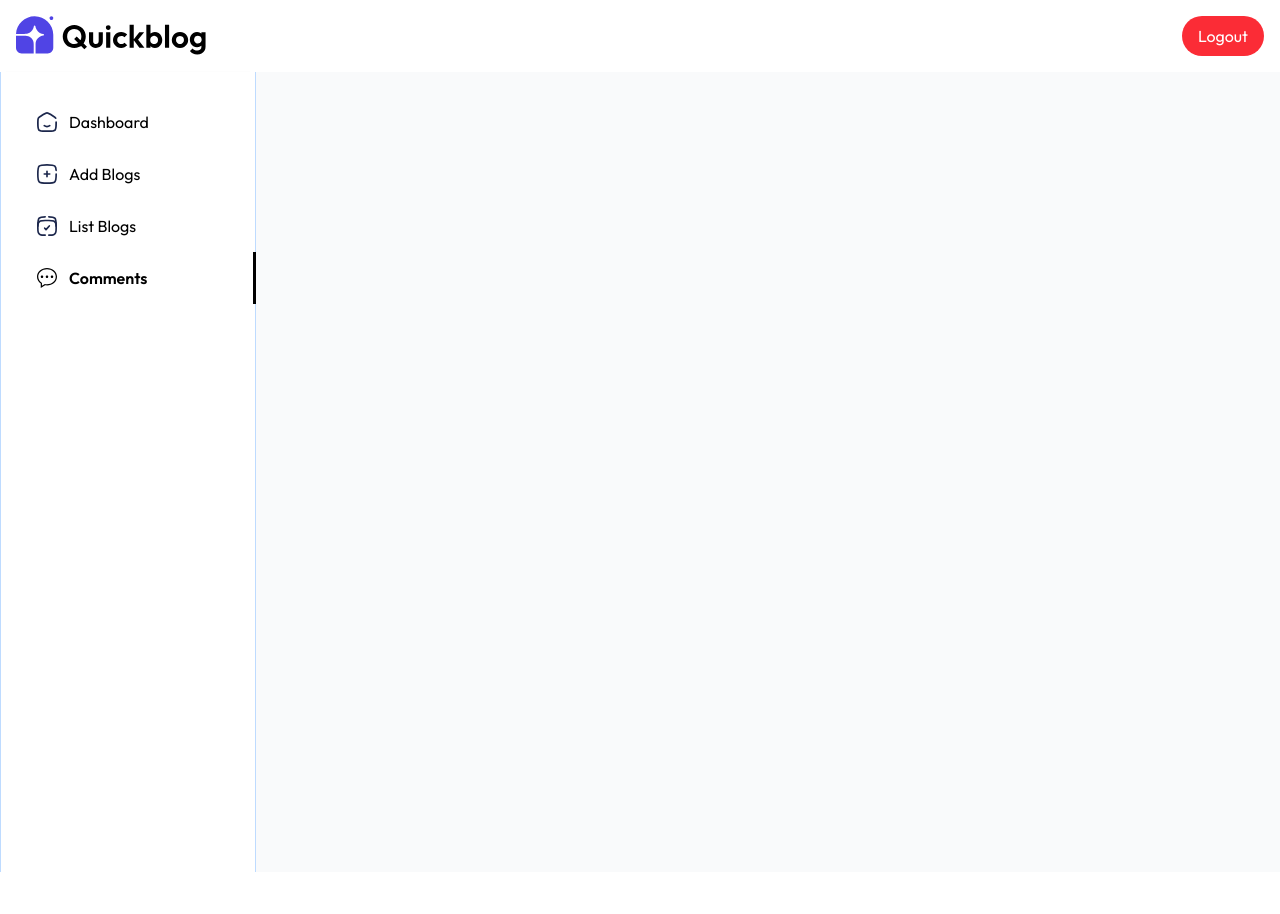
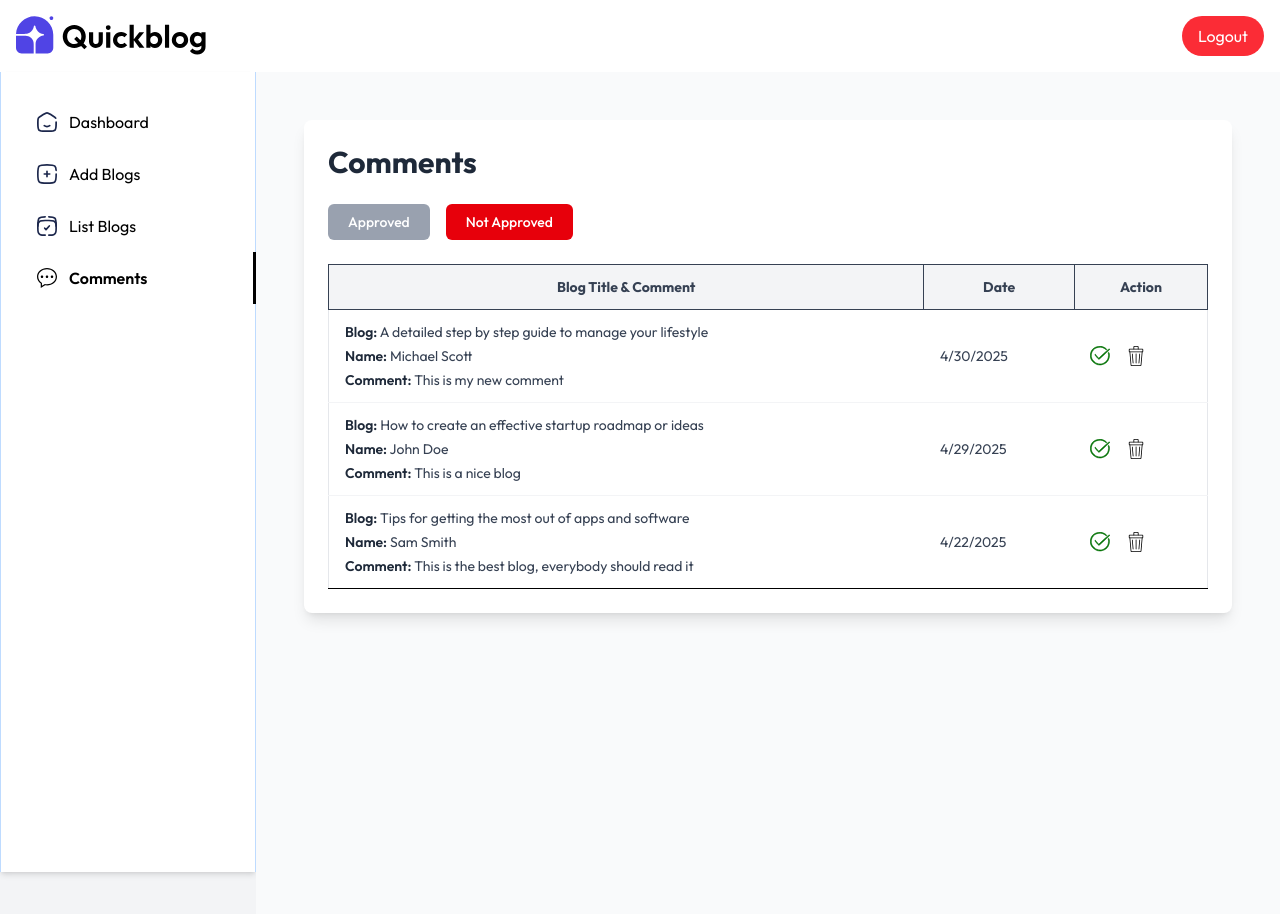
Before and after one commit to karuna207/QuillAI, a React (Vite) app in the folder frontend/: page /admin/Comments in a window 1280 px wide. Shown: the top 914 px of the page. Before the commit the page ends 872 px from the top, so only its background shows below. Built offline with nearby package versions, Linux system fonts and the light colour scheme.

Commit message:
Comment Page created

```diff
--- /dev/null
+++ b/frontend/src/components/admin/CommentTableItem.jsx
@@ -0,0 +1,50 @@
+import React from 'react';
+import { assets } from '../../assets/assets';
+
+const CommentTableItem = ({ comment, fetchComment, index }) => {
+  const { blog, createdAt, _id } = comment;
+  const blogDate = new Date(createdAt);
+
+  return (
+    <tr className="border-b hover:bg-gray-50 transition">
+      <td className="px-4 py-3 align-top text-sm text-gray-700">
+        <div>
+          <p className="mb-1">
+            <span className="font-semibold text-gray-800">Blog:</span> {blog.title}
+          </p>
+          <p className="mb-1">
+            <span className="font-semibold text-gray-800">Name:</span> {comment.name}
+          </p>
+          <p>
+            <span className="font-semibold text-gray-800">Comment:</span> {comment.content}
+          </p>
+        </div>
+      </td>
+
+      <td className="px-4 py-3 text-sm text-gray-700">
+        {blogDate.toLocaleDateString()}
+      </td>
+
+      <td className="px-4 py-3">
+        <div className="flex items-center space-x-4">
+          {!comment.isApproved ? (
+            <img
+              src={assets.tick_icon}
+              alt="Approve"
+              className="w-5 h-5 cursor-pointer hover:scale-110 transition"
+            />
+          ) : (
+            <span className="text-green-600 font-medium">Approved</span>
+          )}
+          <img
+            src={assets.bin_icon}
+            alt="Delete"
+            className="w-5 h-5 cursor-pointer hover:scale-110 transition"
+          />
+        </div>
+      </td>
+    </tr>
+  );
+};
+
+export default CommentTableItem;
--- a/frontend/src/pages/admin/Comments.jsx
+++ b/frontend/src/pages/admin/Comments.jsx
@@ -1,11 +1,77 @@
-import React from 'react'
+import React, { useEffect, useState } from 'react';
+import { comments_data } from '../../assets/assets';
+import CommentTableItem from '../../components/admin/CommentTableItem';
 
 const Comments = () => {
+  const [comments, setcomments] = useState([]);
+  const [filter, setFilter] = useState('Not Approved');
+
+  const fetchComments = async () => {
+    setcomments(comments_data);
+  };
+
+  useEffect(() => {
+    fetchComments();
+  }, []);
+
   return (
-    <div>
+    <div className="p-6 bg-gray-50 min-h-screen">
+      <div className="max-w-5xl mx-auto bg-white shadow-lg rounded-lg p-6">
+        <h1 className="text-3xl font-bold mb-6 text-gray-800">Comments</h1>
 
+        {/* Filter Buttons */}
+        <div className="flex gap-4 mb-6">
+          <button
+            onClick={() => setFilter('Approved')}
+            className={`px-5 py-2 rounded-md text-white text-sm font-medium ${
+              filter === 'Approved' ? 'bg-green-600' : 'bg-gray-400'
+            } hover:bg-green-700 transition`}
+          >
+            Approved
+          </button>
+
+          <button
+            onClick={() => setFilter('Not Approved')}
+            className={`px-5 py-2 rounded-md text-white text-sm font-medium ${
+              filter === 'Not Approved' ? 'bg-red-600' : 'bg-gray-400'
+            } hover:bg-red-700 transition`}
+          >
+            Not Approved
+          </button>
+        </div>
+
+        {/* Comments Table */}
+        <div className="overflow-x-auto">
+          <table className="min-w-full border border-gray-200 rounded-md">
+            <thead className="bg-gray-100 text-gray-700 text-sm">
+              <tr>
+                <th className="px-4 py-3 border">Blog Title & Comment</th>
+                <th className="px-4 py-3 border">Date</th>
+                <th className="px-4 py-3 border">Action</th>
+              </tr>
+            </thead>
+
+            <tbody className="bg-white divide-y divide-gray-100 text-sm">
+              {comments
+                .filter((comment) =>
+                  filter === 'Approved'
+                    ? comment.isApproved === true
+                    : comment.isApproved === false
+                )
+                .map((comment, index) => (
+                  <CommentTableItem
+                    key={comment._id}
+                    comment={comment}
+                    index={index + 1}
+                    fetchComment={fetchComments}
+                  />
+                ))}
+            </tbody>
+          </table>
+        </div>
+      </div>
     </div>
-  )
-}
+  );
+};
 
-export default Comments
+export default Comments;
```
